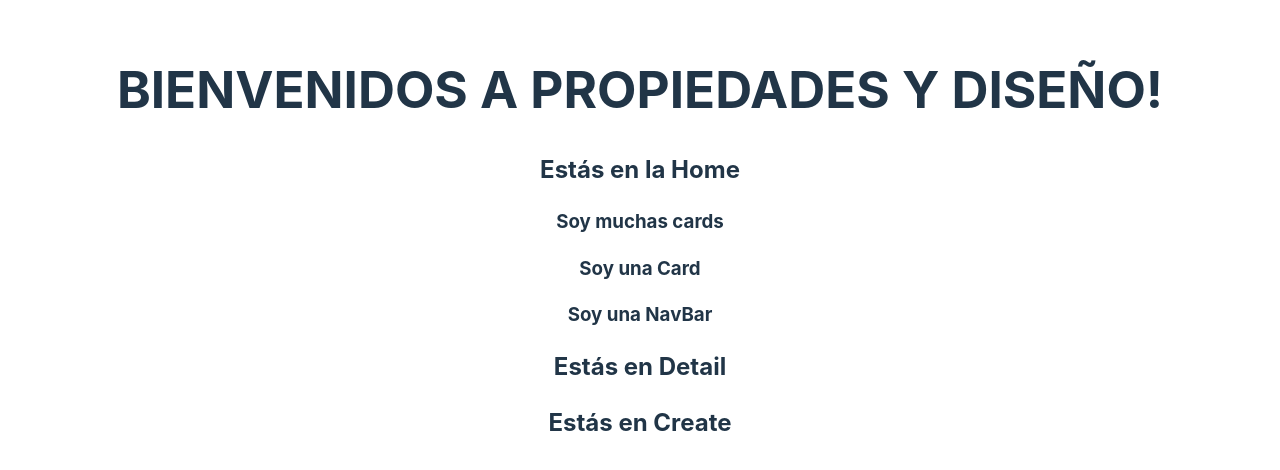
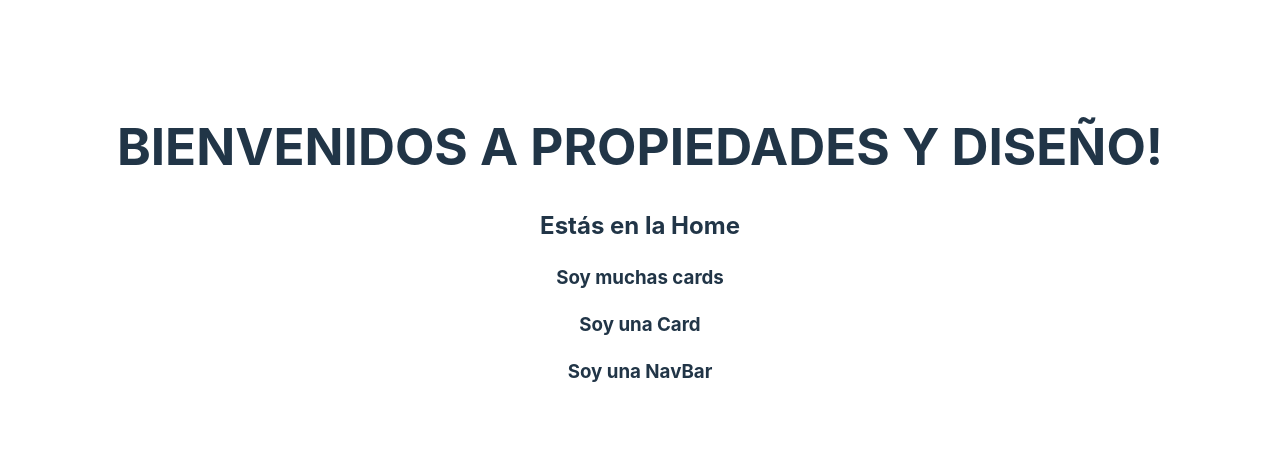
Before and after one commit to FernandaOlivares/Full-Stack-Project-Front, a React (Vite) app in the folder client/: page / in a window 1280 px wide. Shown: the part 156-626 px from the top of the page. Built offline with nearby package versions, Linux system fonts and the light colour scheme.

Commit message:
Routes App

```diff
--- a/client/src/App.jsx
+++ b/client/src/App.jsx
@@ -1,3 +1,5 @@
+import { BrowserRouter, Routes, Route } from 'react-router-dom';
+
 import Home from '../src/views/Home/Home.jsx';
 import Detail from '../src/views/Detail/Detail.jsx';
 import Create from '../src/views/Create/Create.jsx';
@@ -8,11 +10,16 @@ function App() {
 
   return (
     <>
+    <BrowserRouter>
       <div>
-      <Home></Home>
-      <Detail></Detail>
-      <Create></Create>
+      <Routes>
+        <Route exact path='/' element ={<Home/>}/>
+        <Route exact path='/home' element ={<Home/>}/>
+        <Route exact path='/home/:id' element ={<Detail/>}/>
+        <Route exact path='/create' element ={<Create/>}/>
+      </Routes>
       </div>
+    </BrowserRouter>
     </>
   )
 }
```
